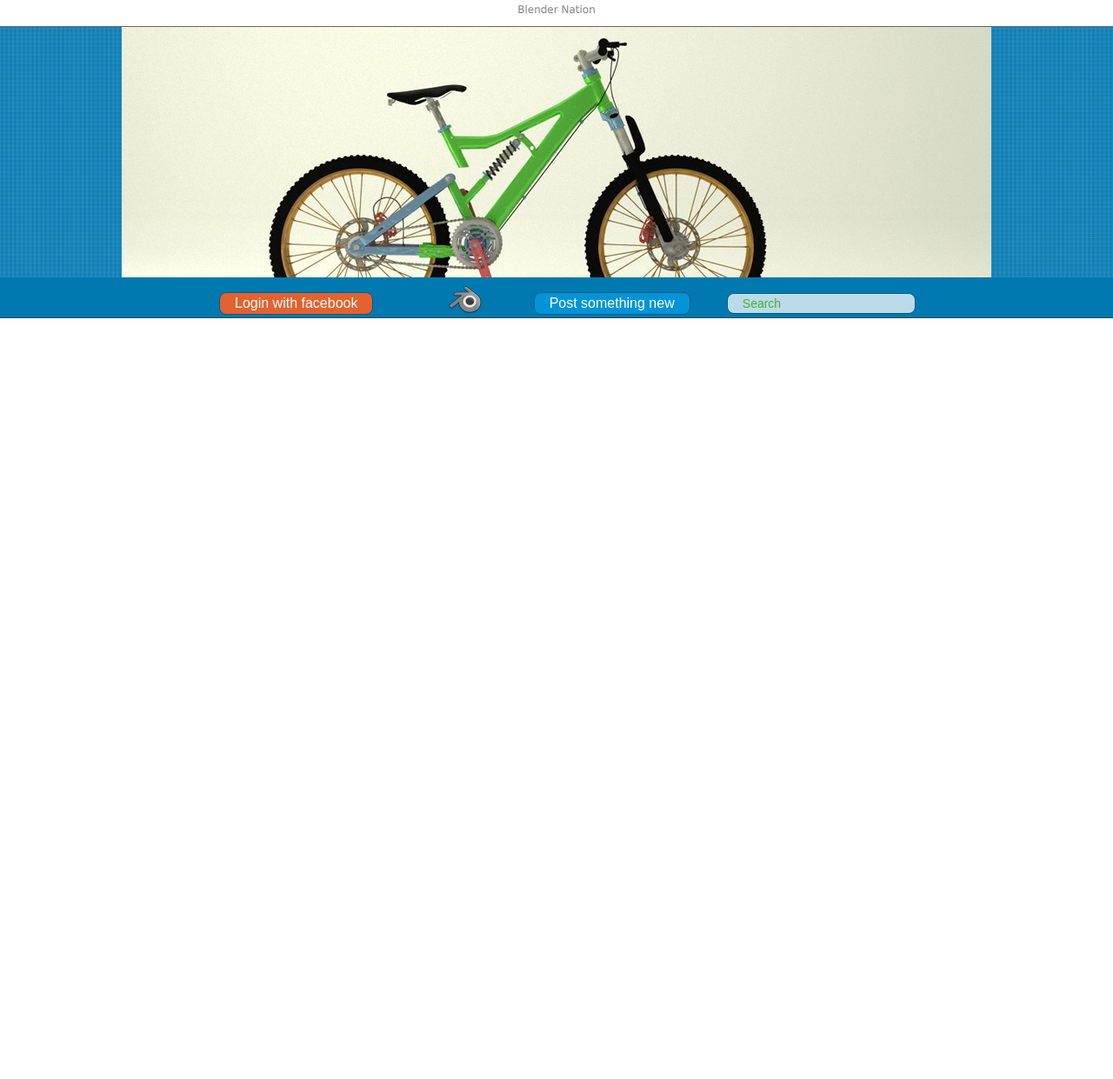
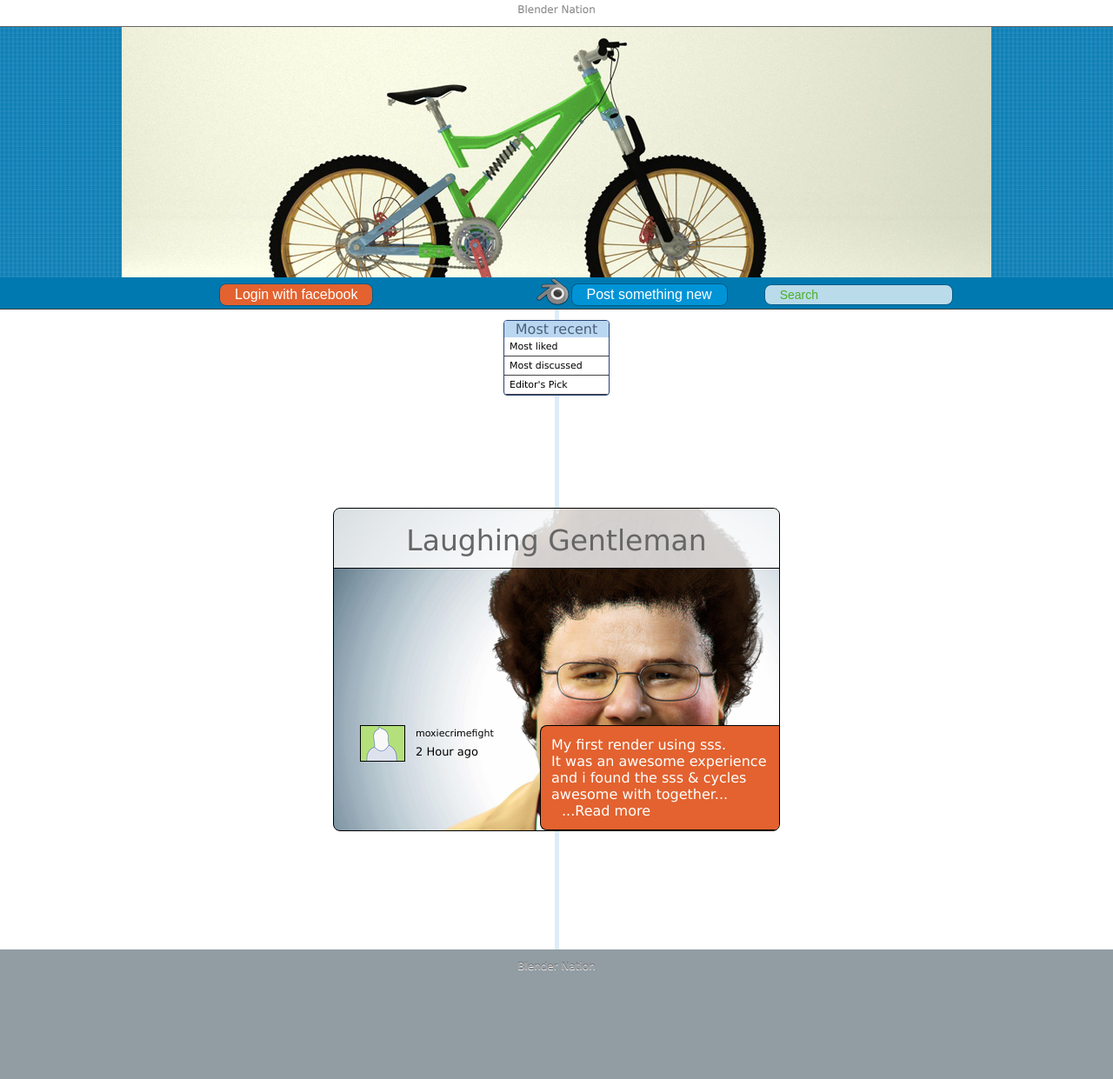
Before and after one commit to shashankduhan/BlenderNation, a PHP site: page / in a window 1280 px wide. Shown: the whole page at 87% size. Before the commit the page ends 366 px from the top, so only its background shows below. Run offline with PHP 8.4, Linux system fonts and the light colour scheme.

Commit message:
News-stream Design

```diff
--- a/index.php
+++ b/index.php
@@ -1,6 +1,7 @@
 <!DOCTYPE html>
 <html>
 <head>
+    <title>Blender Nation</title>
     <link href="http://www.loudcurtain.com/extra/blendernation/pic/favicon.ico" rel="shortcut icon" type="image/x-icon" />
     <meta http-equiv="Content-Type" content="text/html; charset=utf-8" />
     <style type="text/css">
@@ -9,14 +10,24 @@
         #title{background:white;padding:4px 0 12px;font-size:12px;}
         #header{background:url(pic/blue-check-seemless.png) top left,#3f8db4;height:288px;width:100%;border-top:1px solid #666;background-size:5px 5px;}
         #cover{width:1000px;height:288px;background:url(pic/mock-cover.jpg);margin:0 auto;}
-        #headbar{background:#0079b0;border-bottom:1px solid #404040;}
-        #headtools{padding:1px 0 3px 200px;width:1000px;margin:0 auto;}
+        #headbar{background:#0079b0;border-bottom:1px solid #404040;position:relative;}
+        #headtools{padding:7px 0 3px 200px;width:1000px;margin:0 auto;}
         ::-webkit-input-placeholder { /* WebKit browsers */color:#4baf28 !important;}
         :-moz-placeholder { /* Mozilla Firefox 4 to 18 */color:#4baf28 !important;}
         ::-moz-placeholder { /* Mozilla Firefox 19+ */color:#4baf28 !important;}
         :-ms-input-placeholder { /* Internet Explorer 10+ */color:#4baf28 !important;}
-        #bLogo{background:url(pic/blender-logo-small-bnw.png)center center no-repeat;height:34px;width:45px;display:inline-block;top:7px;position:relative;margin:0 40px 0 65px;}
-        #newsstream{}
+        #headtools .orangy_but{margin:0 210px 0 12px;*}
+        #bLogo{background:url(pic/blender-logo-small-bnw.png)left center no-repeat;height:34px;width:49px;display:inline-block;top:7px;position:relative;/*margin:0 40px 0 65px;*/position:absolute;left:0;right:0;margin:0 auto;top:-1px;}
+        #newsstream{text-align:center;padding:12px 0;background:url(pic/blue-line-tile.png) center top repeat-y;}
+        #newstream a{color:#c8d956;}
+        #sortngMenu{border:1px solid rgb(38, 66, 117);width:120px;display:inline-block;margin-bottom:125px;border-radius:4px;background:white;overflow:hidden;}
+        #default_sort{background:rgb(186, 215, 241);color: rgb(76, 95, 122);cursor:pointer;}
+        #sorting_opts{display:non;}
+        #sorting_opts div{padding:4px 6px;text-align:left;list-style-type: none;font-size:11px;border-bottom:1px solid #444;cursor:pointer;}
+        #sorting_opts div:hover{background:rgb(186, 215, 241);}
+
+
+        #footer{height:125px;background:rgb(146, 156, 163);padding:12px;font-size:12px;}
 
         .orangy_but{background:#e3622f;color:white;font-size:16px;padding:3px 17px;border:1px solid #005b85;border-radius:8px;}
         .blue_but{background:#0094d7;color:white;font-size:16px;padding:3px 17px;border:1px solid #005b85;border-radius:8px;}
@@ -26,6 +37,15 @@
         .text-engraving {position: relative;top: 1px;width: 100%;color: #eee;}
         .text-inner-shadow {position: absolute;top: 1px;left: 0;right: 0;color: rgba(255, 255, 255, 0.25);}
         .text-container{position: relative;width: 100%;-webkit-font-smoothing: antialiased;font-size:inherit;}
+        .newsbox{width:512px;display:inline-block;border:1px solid black;border-radius:8px;overflow:hidden;margin-bottom:120px;}
+        .newstitle{font-size:33px;font-weight:lighter;color:#666;border-bottom:1px solid black;padding:17px 12px 12px;background:rgba(255,255,255,0.8);}
+        .newscontent{text-align:left;font-size:16px;min-height:45px;}
+        .newsDesc{float:right;background:#e3622f;color:white;border:1px solid black;padding:12px;border-radius:8px 0 0 8px;180px 30px 100px;border-right:0;max-width:250px;}
+        .creditbox{margin:180px 30px 100px;}
+        .ppic{width:30px;height:40px;border:1px solid black;padding:0 10px;}
+        .time{font-size:13px;padding:0 12px;}
+        .username{font-size:11px;padding:0 12px;}
+
     </style>
 </head>
 <body>
@@ -49,6 +69,36 @@
             <input type="text" placeholder="Search" aria-title="Search" title="Search" class="blue_input"/>
         </div>
     </div>
-    <div id="newsstream"></div>
+    <div id="newsstream" align="center">
+        <div id="sortngMenu">
+            <div id="default_sort"><div id="def_sort_indic"></div><div id="def_sort_title">Most recent</div></div>
+            <div id="sorting_opts">
+                    <div>Most liked</div>
+                    <div>Most discussed</div>
+                    <div>Editor's Pick</div>
+            </div>
+        </div>
+        <div class="newscontainer">
+            <div id="nb_1" class="newsbox" style="background:url(pic/story-1.jpg);">
+                <div class="newstitle">Laughing Gentleman</div>
+                <div class="newscontent">
+                    <div class="newsDesc">My first render using sss.<br/>It was an awesome experience and i found the sss & cycles awesome with together...<br/><a>...Read more</a></div>
+                    <div class="creditbox">
+                        <table cellspacing="0" border="0">
+                            <tr><td rowspan="2" class="ppic" style="background:url(pic/boylogo-50x.jpg) center top;"></td><td class="username">moxiecrimefight</td></tr>
+                            <tr><td class="time">2 Hour ago</td></tr>
+                        </table>
+                    </div>
+                </div>
+            </div>
+        </div>
+    </div>
+    <div id="footer" align="center">
+        <div class="text-container">
+            <p class="text-engraving">Blender Nation</p>
+            <p class="text">Blender Nation</p>
+            <p class="text-inner-shadow">Blender Nation</p>
+        </div>
+    </div>
 </body>
 </html>
```
Also changed, not shown: README.md, pic/blue-line-tile.png (added), pic/boylogo-200x.jpg (added), pic/boylogo-50x.jpg (added), pic/grey-line-tile.jpg (added), pic/story-1.jpg (added), pic/story-2.jpg (added), pic/story-3.jpg (added).
